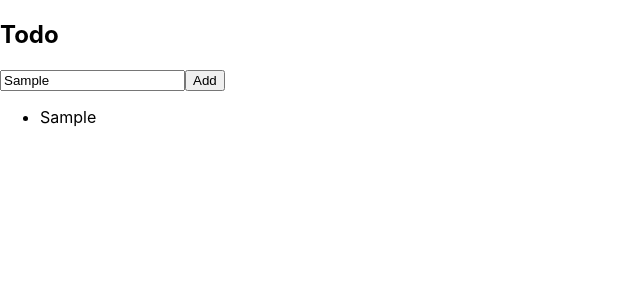
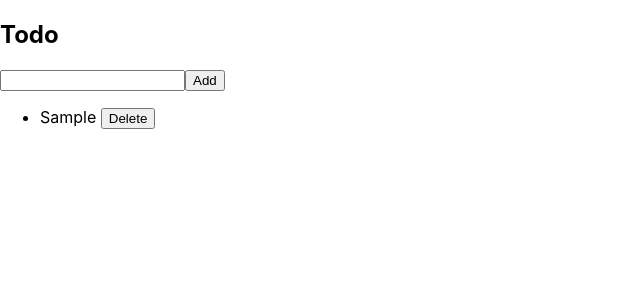
Before and after one commit to RashmithaNGowda/FullStack-CSS, a React (Create React App) app in the folder myapp/: page / in a window 1280 px wide. Both pictures are taken after typing "Sample" into the empty fields and a click on the button "Add". Shown: the top 300 px of the page, without its empty margins (0-640 px from the left). Built offline with nearby package versions, Linux system fonts and the light colour scheme.

Commit message:
TodoList in React

```diff
--- a/myapp/src/components/Content.js
+++ b/myapp/src/components/Content.js
@@ -10,6 +10,7 @@ const Content=()=>{
   const handleSubmit= ()=>{
     //spread operator
     setItems(prev=>[...prev,value])
+    setValue('')
     // console.log([...items,'hi'])
     // console.log(value)
 
@@ -19,16 +20,21 @@ const Content=()=>{
     setValue(e.target.value)
   }
 
+  const handleDelete=(items)=>{
+    setItems(prev=>prev.filter(i=> i !== items))
+  }
+
 
     return(
       <>
          <h2>Todo</h2>
          <form>
-           <input onChange={handleInput}  type="text" />
+           <input value={value}   onChange={handleInput}  type="text" />
            <button onClick={handleSubmit} type="button">Add</button>
          </form>
          <ul>
-          {items.map(items =><li>{items}</li>)}
+          {items.map(items =><li>{items}  <button  onClick={()=>{handleDelete(items)}}
+            >Delete</button>  </li>)}
          </ul>
 
       </>
```
